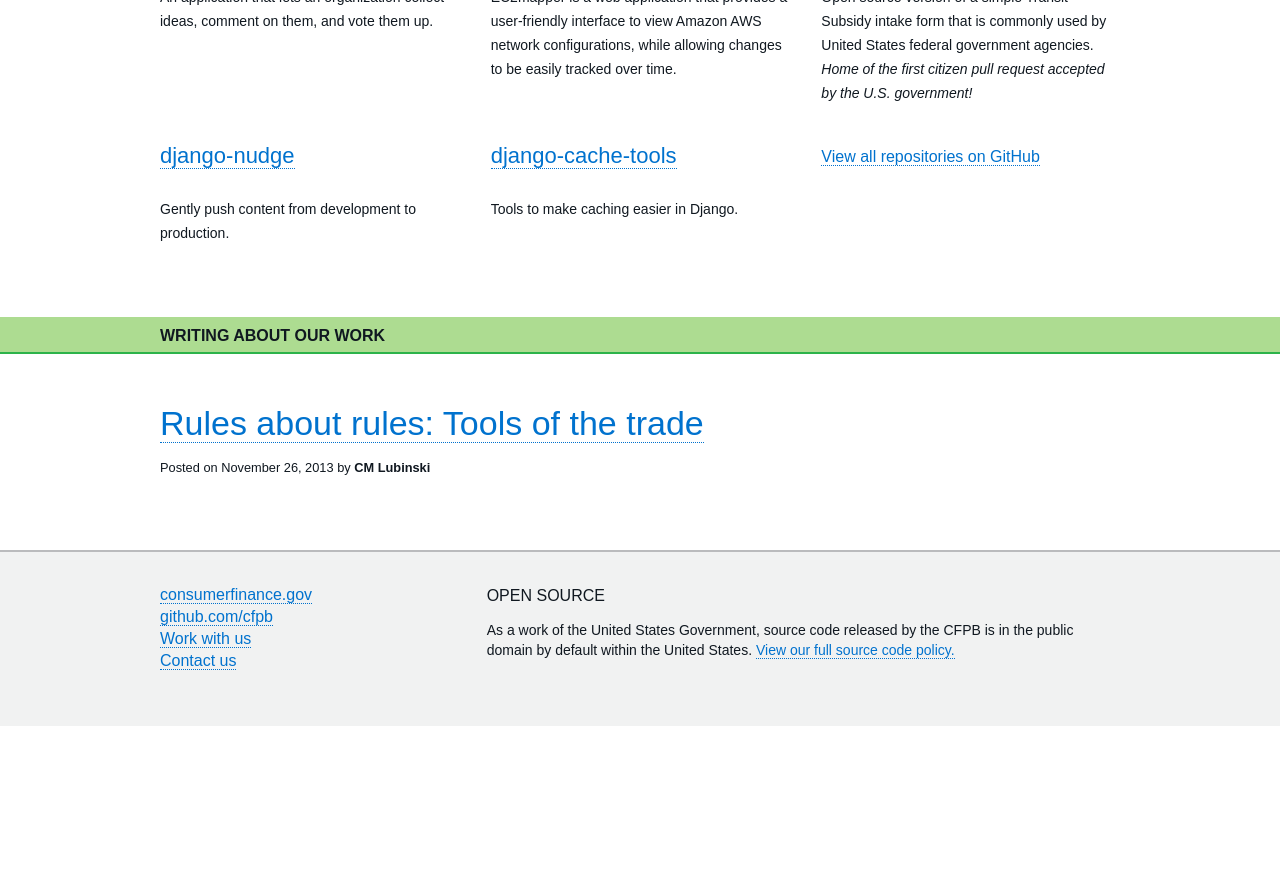
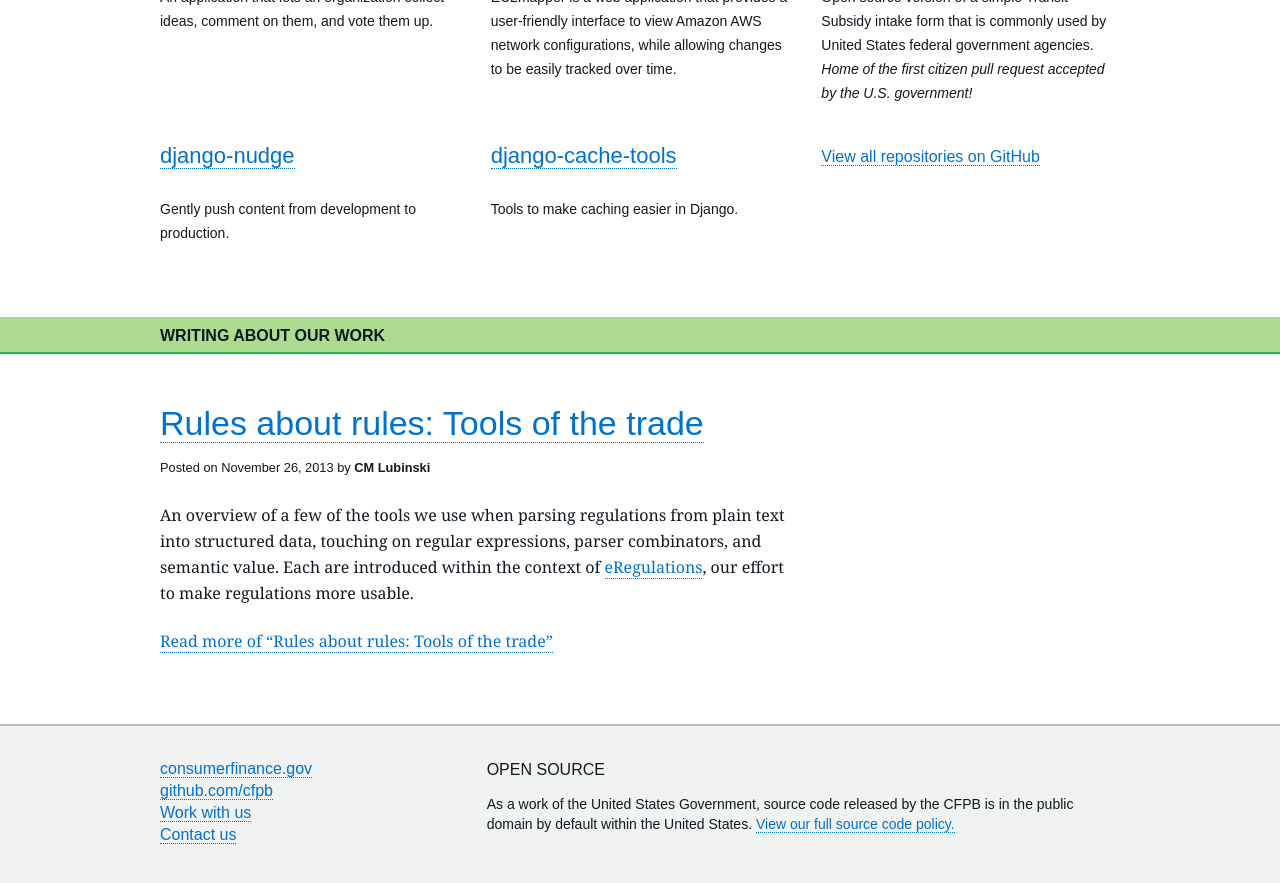
Before and after one commit to cfpb/cfpb.github.io, a Jekyll site: the page built from index.html, in a window 1280 px wide and 900 px high, scrolled down 1237 px. Shown: the top 883 px of the window. Built offline with Jekyll 4.4.1, drawn with Linux system fonts in a browser that asks for light colours; nearby versions of some CDN libraries; some web fonts are replaced; before the commit the page ends 1963 px from its top, so only the background shows below that.

Commit message:
Excerpt + Markdownify

```diff
--- a/index.html
+++ b/index.html
@@ -123,8 +123,8 @@ title: Home
                             </small>
                         </p>
                         {% endif %}
-                        {% if post.description %}
-                        <p class="entry-description">{{ post.description }}</p>
+                        {% if post.excerpt %}
+                        <p class="entry-description">{{ post.excerpt | markdownify }}</p>
                         <p class="entry-description-link">
                             <a href="{{ post.url | remove_first:'/'}}/">
                                 Read more of &ldquo;{{ post.title }}&rdquo;
```
